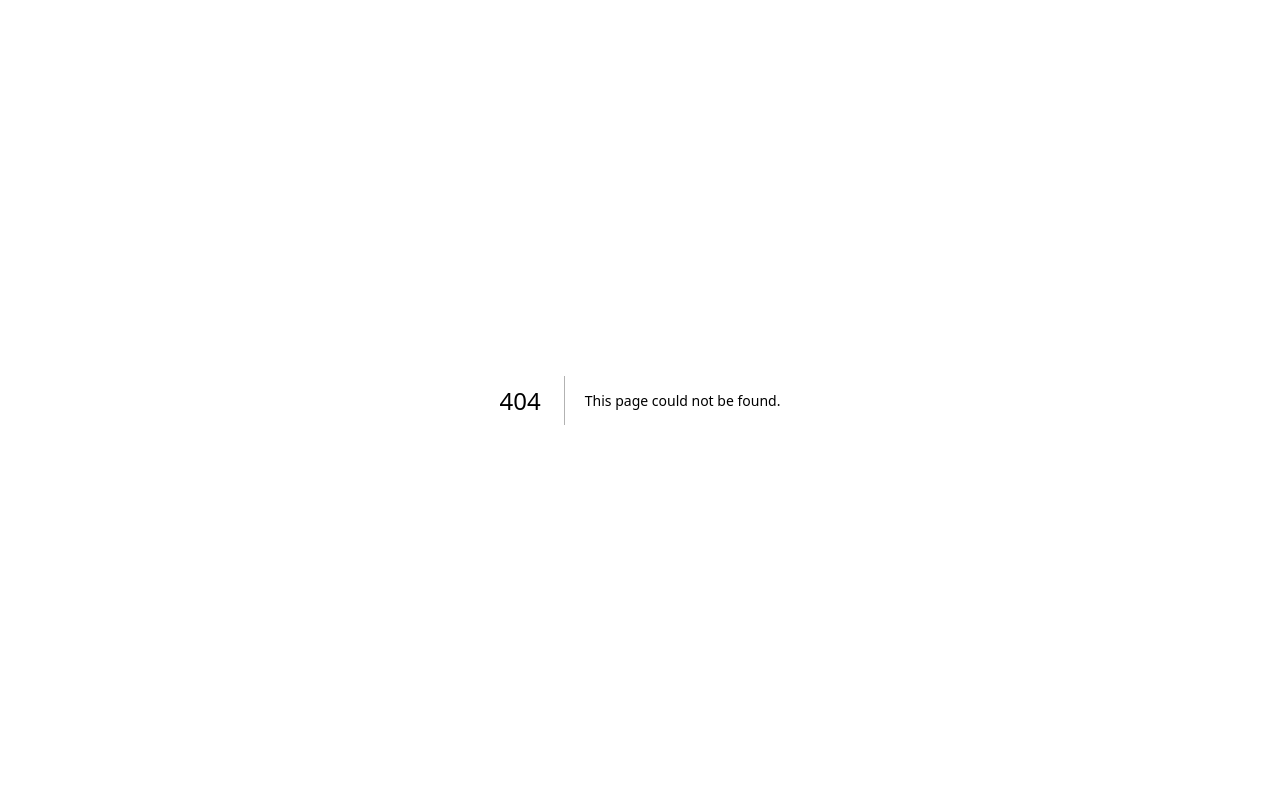
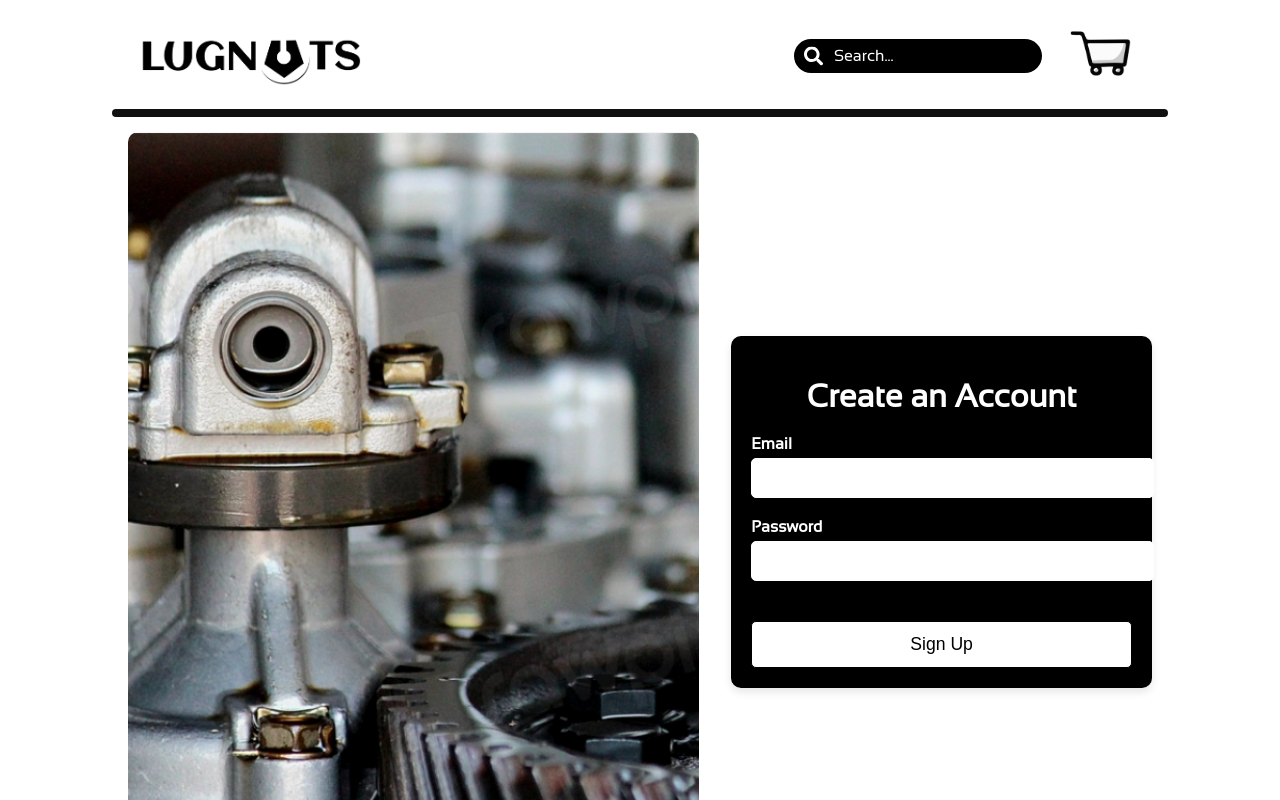
Before and after one commit to JLobbes/webd495_lugnuts_jwl, a Next.js app in the folder project/: page /signup_ui in a window 1280 px wide. Before the commit this address had no page. Shown: the top 800 px of the page. Built offline with nearby package versions, Linux system fonts and the light colour scheme; no server answers.

Commit message:
ADD: rudementary sign-up form, links to firebase project.
First step for authentication. doesn't link to MariaDB.

```diff
--- /dev/null
+++ b/project/lib/firebase.js
@@ -0,0 +1,21 @@
+import { initializeApp } from 'firebase/app';
+import { getAuth, createUserWithEmailAndPassword } from 'firebase/auth';
+
+// Your Firebase configuration
+const firebaseConfig = {
+  apiKey: process.env.NEXT_PUBLIC_FIREBASE_API_KEY,
+  authDomain: process.env.NEXT_PUBLIC_FIREBASE_AUTH_DOMAIN,
+  projectId: process.env.NEXT_PUBLIC_FIREBASE_PROJECT_ID,
+  storageBucket: process.env.NEXT_PUBLIC_FIREBASE_STORAGE_BUCKET,
+  messagingSenderId: process.env.NEXT_PUBLIC_FIREBASE_MESSAGING_SENDER_ID,
+  appId: process.env.NEXT_PUBLIC_FIREBASE_APP_ID,
+};
+
+// Initialize Firebase
+const app = initializeApp(firebaseConfig);
+
+// Get authentication instance
+const auth = getAuth(app);
+
+// Export the auth and createUserWithEmailAndPassword
+export { auth, createUserWithEmailAndPassword };
--- a/project/package.json
+++ b/project/package.json
@@ -9,6 +9,7 @@
     "lint": "next lint"
   },
   "dependencies": {
+    "firebase": "^11.4.0",
     "mysql2": "^3.12.0",
     "next": "15.2.0",
     "react": "^19.0.0",
--- /dev/null
+++ b/project/pages/signup_ui.js
@@ -0,0 +1,72 @@
+import { useState } from 'react';
+import { useRouter } from 'next/router';
+import { auth, createUserWithEmailAndPassword } from '../lib/firebase';
+import Nav from '../components/nav';
+import Footer from '../components/footer';
+import styles from '../styles/signup.module.css'; // Import the CSS module for styling
+
+export default function SignUp() {
+  const [email, setEmail] = useState('');
+  const [password, setPassword] = useState('');
+  const [error, setError] = useState('');
+  const [loading, setLoading] = useState(false);
+  const router = useRouter();
+
+  const handleSignUp = async (e) => {
+    e.preventDefault();
+
+    setLoading(true);
+    setError('');
+
+    try {
+      await createUserWithEmailAndPassword(auth, email, password);
+      alert('Sign Up Successful');
+      router.push('/'); // Redirect to homepage or dashboard
+    } catch (err) {
+      setError(err.message);
+    } finally {
+      setLoading(false);
+    }
+  };
+
+  return (
+    <>
+      <Nav />
+      <div className={styles.container}>
+        <div className={styles.imageContainer}></div> {/* Background image handled here */}
+        <div className={styles.formContainer}>
+          <h1 className={styles.formTitle}>Create an Account</h1>
+          {error && <p className={styles.error}>{error}</p>}
+          <form onSubmit={handleSignUp} className={styles.form}>
+            <div className={styles.inputGroup}>
+              <label htmlFor="email" className={styles.inputLabel}>Email</label>
+              <input
+                type="email"
+                id="email"
+                value={email}
+                onChange={(e) => setEmail(e.target.value)}
+                required
+                className={styles.input}
+              />
+            </div>
+            <div className={styles.inputGroup}>
+              <label htmlFor="password" className={styles.inputLabel}>Password</label>
+              <input
+                type="password"
+                id="password"
+                value={password}
+                onChange={(e) => setPassword(e.target.value)}
+                required
+                className={styles.input}
+              />
+            </div>
+            <button type="submit" className={styles.button} disabled={loading}>
+              {loading ? 'Signing Up...' : 'Sign Up'}
+            </button>
+          </form>
+        </div>
+      </div>
+      <Footer />
+    </>
+  );
+}
--- /dev/null
+++ b/project/styles/signup.module.css
@@ -0,0 +1,96 @@
+/* signup.module.css */
+.container {
+  display: flex;
+  justify-content: center;
+  align-items: center;
+  height: 100vh;
+  width: 80%;
+  margin: 0 auto;
+  gap: 2rem;
+}
+
+.imageContainer {
+  flex: 1.5;
+  background-image: url('../public/car_engine_closeup.png');
+  background-size: cover;
+  background-position: center;
+  height: 95%;
+  border-radius: 10px;
+}
+
+.formContainer {
+  flex: 1;
+  display: flex;
+  flex-direction: column;
+  justify-content: center;
+  align-items: center;
+  padding: 20px;
+  border-radius: 10px;
+  background-color: #000; /* Black form background */
+  color: white;
+  box-shadow: 0 4px 8px rgba(0, 0, 0, 0.1);
+}
+
+.formTitle {
+  font-size: 2rem;
+  margin-bottom: 20px;
+}
+
+.error {
+  color: red;
+  font-size: 14px;
+  margin-bottom: 10px;
+}
+
+.form {
+  width: 100%;
+  max-width: 400px;
+  display: flex;
+  flex-direction: column; /* Ensures form fields and button are stacked vertically */
+}
+
+.inputGroup {
+  margin-bottom: 20px;
+  width: 100%;
+}
+
+.inputLabel {
+  display: block;
+  margin-bottom: 5px;
+  font-weight: bold;
+}
+
+.input {
+  width: 100%;
+  padding: 10px;
+  font-size: 1rem;
+  border-radius: 5px;
+  border: 1px solid white; /* White border for input */
+  color: black; /* Black text inside input */
+}
+
+.input:focus {
+  outline: none;
+  border-color: #0070f3;
+}
+
+.button {
+  padding: 12px;
+  background-color: white; /* White background for button */
+  color: black; /* Black text for button */
+  font-size: 1.1rem;
+  border: 1px solid black; /* Black border for button */
+  border-radius: 5px;
+  cursor: pointer;
+  transition: background-color 0.3s ease;
+  margin-top: 20px; /* Ensures the button is below the form */
+}
+
+.button:hover {
+  background-color: #f0f0f0; /* Slightly grey background on hover */
+}
+
+.button:disabled {
+  background-color: #cccccc;
+  cursor: not-allowed;
+}
```
Also changed, not shown: project/public/car_engine_closeup.png (added), 1 other file (tests, documents, lock files or other folders).
